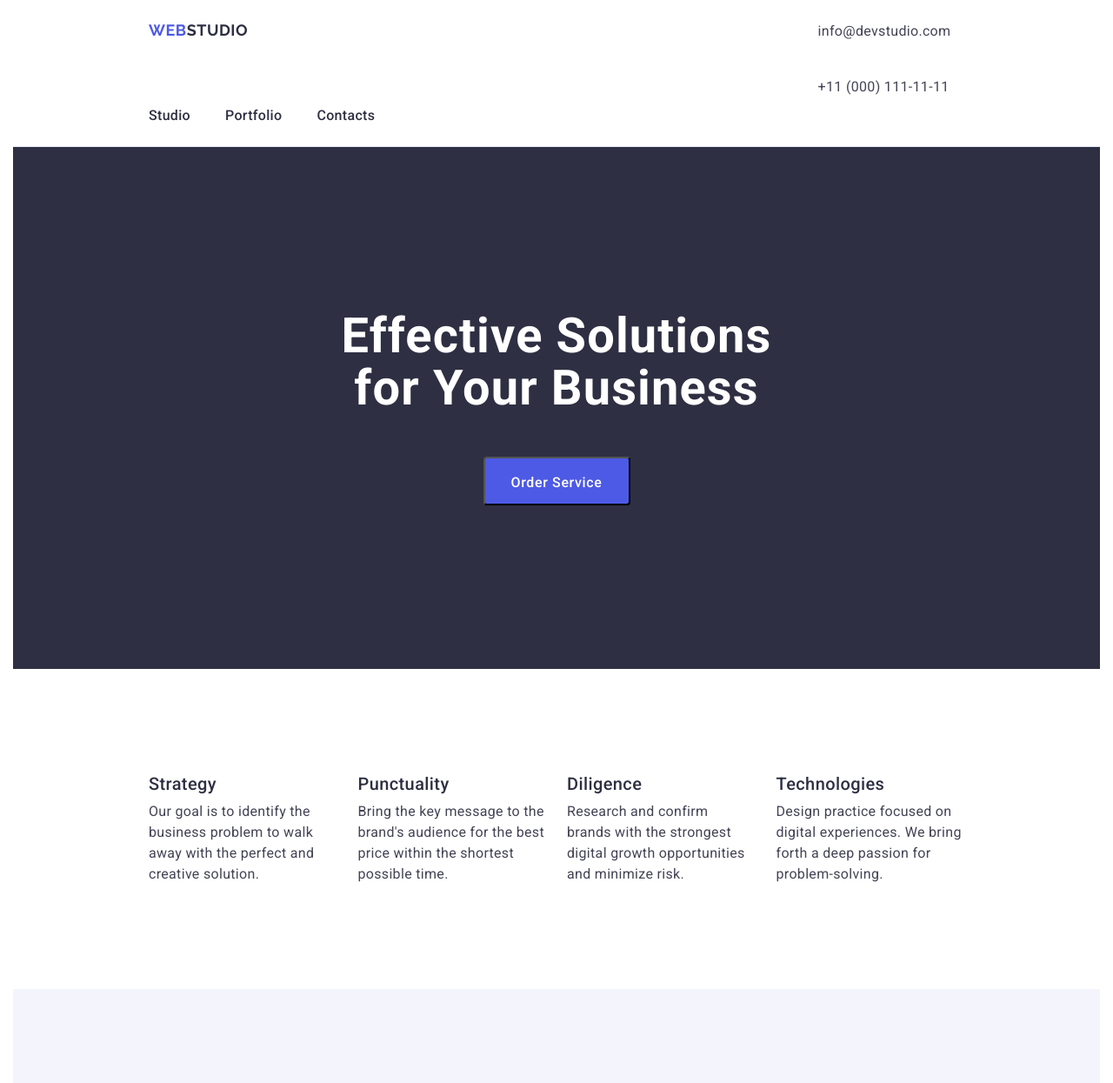
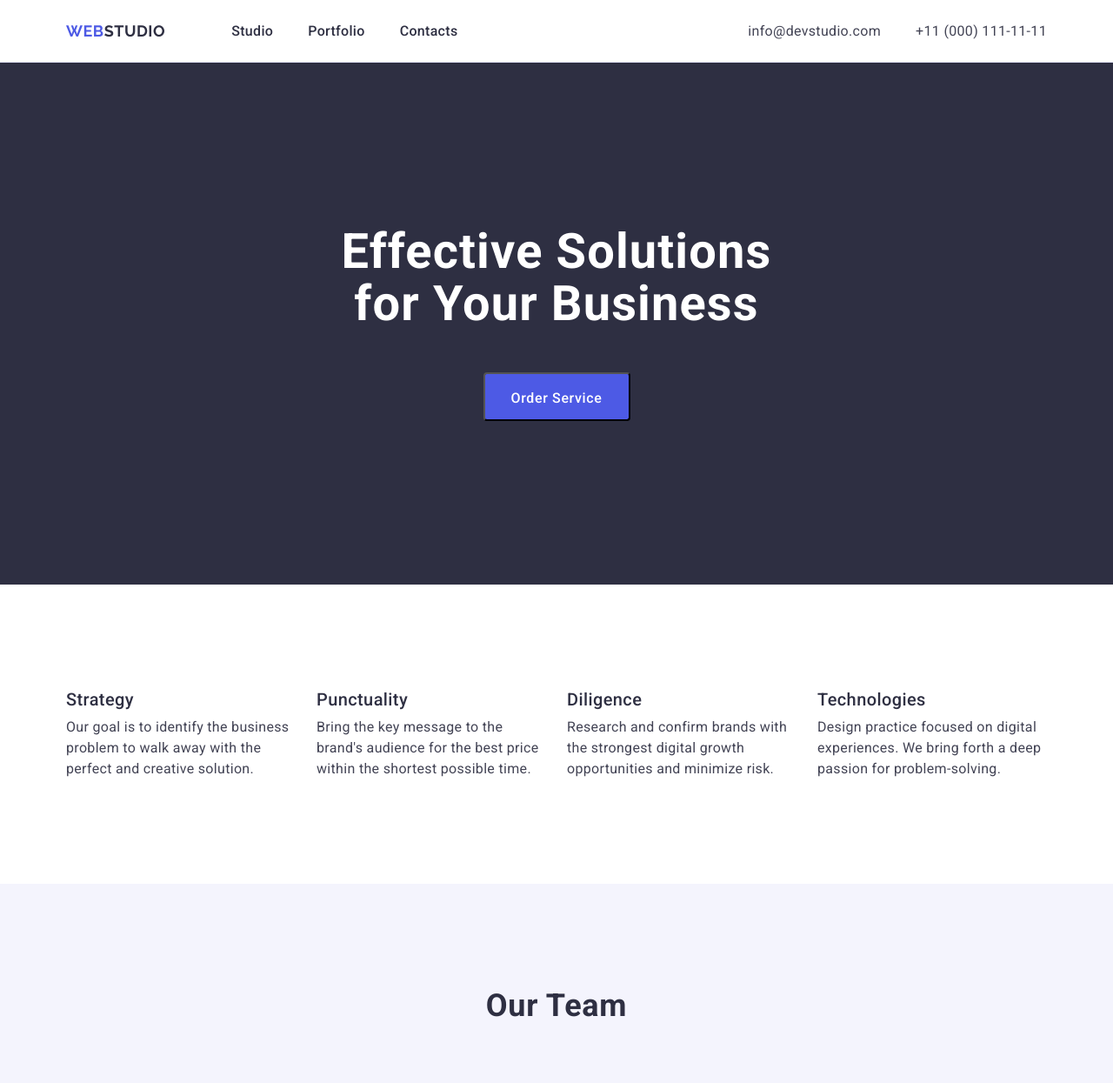
Before and after one commit to LiliaMamutova/goit-markup-hw-03, a plain HTML site: page index.html in a window 1280 px wide. Shown: the top 1245 px of the page at 87% size. Drawn offline with nearby package versions, Linux system fonts and the light colour scheme.

Commit message:
in progress

```diff
--- a/css/styles.css
+++ b/css/styles.css
@@ -7,42 +7,39 @@ body {
 }
 
 .container {
-    max-width: 1470px;
+    display: flex;
+    width: 1158px;
     padding-left: 15px;
     padding-right: 15px;
     margin: 0 auto;
 }
 
 .header-container {
+    justify-content: space-between;
+    align-items: center;
+}
+
+.header {
     display: flex;
     border-bottom: 1px solid #E7E9FC;
-    padding-top: 24px;
-    padding-bottom: 23px;
+}
 
-
-    .logo-head,
+.header-nav,
 .page-nav,
 .list-cont {
     display: flex;
     flex-wrap: wrap;
 }
 
-    .logo-head {
+.header-nav {
     display: flex;
     gap: 76px;
-        margin-left: 156px;
     align-items: center;
 }
 
 .page-nav,
 .list-cont {
-        align-items: center;
     gap: 40px;
-    }
-
-    .list-cont {
-        margin-left: 332px;
-    }
 }
 
 .accent-text-logo {
@@ -77,6 +74,11 @@ body {
     color: #404bbf;
 }
 
+.link {
+    margin-top: 24px;
+    margin-bottom: 23px;
+}
+
 ul {
     margin: 0;
     padding: 0;
@@ -98,7 +100,6 @@ img {
     display: block;
 }
 
-
 .list-cont .link-cont {
     text-decoration: none;
     list-style: none;
@@ -109,8 +110,9 @@ img {
     font-size: 16px;
     line-height: 1.5;
     letter-spacing: 0.02em;
-
-
+    margin-top: 24px;
+    margin-bottom: 23px;
+    display: block;
 }
 
 .link-cont:hover,
@@ -123,6 +125,7 @@ img {
     background-color: #2E2F42;
     height: 600px;
     text-align: center;
+}
 
 .text-hero-btn {
     padding-top: 188px;
@@ -143,13 +146,11 @@ img {
     padding: 16px 0;
     min-width: 169px;
     height: 56px;
-
 }
 
 .cta-btn:hover,
 .cta-btn:focus {
     background-color: #404BBF;
-    }
 }
 
 h1 {
@@ -163,10 +164,11 @@ h1 {
     margin: 0 auto 48px;
 }
 
-.section-features {
+.section-features {}
 
-    .text-features-h2 {
-        /*display: none;*/
+.feature-container {
+    /*justify-content: space-between;*/
+    /*align-items: center;*/
 }
 
 .text-features {
@@ -176,9 +178,9 @@ h1 {
 .list-feature {
     display: flex;
     justify-content: center;
-        /*padding: 120px 0;*/
-        margin: 120px 156px;
-
+    padding: 120px 0;
+    margin: 0 auto;
+}
 
 .card-text {
     display: block;
@@ -189,12 +191,24 @@ h1 {
 .card-text:last-child {
     margin-right: 0;
 }
-    }
-}
 
 .section-team {
     background-color: #F4F4FD;
+}
+
+.team-container {
+    display: flex;
+    flex-direction: column;
     padding-top: 120px;
+}
+
+.text-team-h2 {
+    display: block;
+    text-align: center;
+    /*margin: 120px auto;*/
+    /*padding: 156px;*/
+
+}
 
 .text-team-h3,
 .text-team {
@@ -205,6 +219,7 @@ h1 {
     display: flex;
     justify-content: center;
     padding: 72px 0 120px 0;
+}
 
 .card-team {
     background-color: #FFFFFF;
@@ -220,10 +235,7 @@ h1 {
 .team-info {
     padding: 32px 0;
 }
-    }
-}
 
-.text-features-h2,
 .text-team-h2,
 .text-portfolio-h2 {
     font-family: Roboto, sans-serif;
@@ -265,22 +277,25 @@ h1 {
 
 .section-portfolio {
     padding-top: 120px;
+}
+
+.portfolio-container {
+    flex-direction: column;
+}
 
 .text-portfolio {
     text-align: left;
 }
 
-    .portfolio-block {}
-
 .list-portfolio {
     display: flex;
     justify-content: center;
     flex-wrap: wrap;
-        width: calc(100% - (24px * 4) / 3);
     gap: 48px 24px;
     padding-top: 72px;
     padding-bottom: 120px;
     margin: 0 auto;
+}
 
 .card-portfolio {
     display: block;
@@ -291,15 +306,14 @@ h1 {
     padding: 32px 15px;
     border: 1px solid #E7E9FC;
 }
-    }
-}
 
 footer {
     background-color: #2E2F42;
     color: #F4F4FD;
     display: flex;
+}
 
-    .logo {
+.logo-footer {
     color: #F4F4FD;
 }
 
@@ -316,7 +330,6 @@ footer {
     width: 264px;
     margin: 100px 0 100px 156px;
 }
-}
 
 .visually-hidden {
     position: absolute;
--- a/index.html
+++ b/index.html
@@ -16,9 +16,9 @@
 	</head>
 
 	<body>
-		<div class="container">
-		<header class="header-container">
-			<nav class="logo-head">
+		<header class="header">
+			<div class="container header-container">
+				<nav class="header-nav">
 					<a href="./index.html" class="logo">
 						<span class="accent-text-logo">Web</span>Studio
 					</a>
@@ -34,21 +34,20 @@
 						<li><a href="tel:+110001111111" class="link-cont">+11 (000) 111-11-11</a></li>
 					</ul>
 				</address>
+				</div>
 			</header>
-		</div>
-
 			<main>
+				<section class="section-hero">
 					<div class="container">
-				<section class="section-hero">
 						<div class="text-hero-btn">
 							<h1>Effective Solutions for Your Business</h1>
 							<button type="button" class="cta-btn">Order Service</button>
 						</div>
+					</div>
 				</section>
-			</div>
 
-			<div class="container">
 				<section class="section-features">
+					<div class="container feature-container">
 						<h2 class="text-features-h2 visually-hidden">Our Features</h2>
 						<ul class="list-feature">
 							<li class="card-text">
@@ -56,30 +55,26 @@
 								<p class="text-features">Our goal is to identify the business problem to walk away with the perfect and creative
 									solution.</p>
 							</li>
-
 							<li class="card-text">
 								<h3 class="text-features-h3">Punctuality</h3>
-							<p class="text-features">Bring the key message to the brand's audience for the best price within the shortest possible
-							time.</p>
+								<p class="text-features">Bring the key message to the brand's audience for the best price within the shortest possible time.</p>
 							</li>
-
 							<li class="card-text">
 								<h3 class="text-features-h3">Diligence</h3>
 								<p class="text-features">Research and confirm brands with the strongest digital growth opportunities and minimize
 									risk.</p>
 							</li>
-
 							<li class="card-text">
 								<h3 class="text-features-h3">Technologies</h3>
 								<p class="text-features">Design practice focused on digital experiences. We bring forth a deep passion for
 									problem-solving.</p>
 							</li>
 						</ul>
+					</div>
 				</section>
-			</div>
 
-			<div class="container">
 				<section class="section-team">
+					<div class="container team-container">
 						<h2 class="text-team-h2">Our Team</h2>
 							<div class="team-block">
 								<ul class="list-team">
@@ -116,11 +111,11 @@
 									</li>
 								</ul>
 							</div>
+					</div>
 				</section>
-			</div>
 
-			<div class="container">
 				<section class="section-portfolio">
+					<div class="container portfolio-container">
 						<h2 id="portfolio" class="text-portfolio-h2">Our Portfolio</h2>
 						<div class="portfolio-block">
 							<ul class="list-portfolio">
@@ -131,7 +126,6 @@
 										<p class="text-portfolio">App</p>
 									</div>
 								</li>
-
 								<li class="card-portfolio">
 									<img src="./images/cashless_payment.jpg" height="300" width="360" alt="Cashless Payment" />
 									<div class="portfolio-info">
@@ -139,7 +133,6 @@
 										<p class="text-portfolio">Marketing</p>
 									</div>
 								</li>
-
 								<li class="card-portfolio">
 									<img src="./images/meditation_app.jpg" height="300" width="360" alt="Meditation App" />
 									<div class="portfolio-info">
@@ -147,7 +140,6 @@
 										<p class="text-portfolio">App</p>
 									</div>
 								</li>
-
 								<li class="card-portfolio">
 									<img src="./images/taxi_service.jpg" height="300" width="360" alt="Taxi Service" />
 									<div class="portfolio-info">
@@ -155,7 +147,6 @@
 										<p class="text-portfolio">Marketing</p>
 									</div>
 								</li>
-
 								<li class="card-portfolio">
 									<img src="./images/screen_illustrations.jpg" height="300" width="360" alt="Screen Illustrations" />
 									<div class="portfolio-info">
@@ -163,7 +154,6 @@
 										<p class="text-portfolio">Design</p>
 									</div>
 								</li>
-
 								<li class="card-portfolio">
 									<img src="./images/online_courses.jpg" height="300" width="360" alt="Online Courses" />
 									<div class="portfolio-info">
@@ -173,14 +163,12 @@
 								</li>
 							</ul>
 							</div>
+					</div>
 				</section>
-			</div>
 			</main>
-
-			<div class="container">
 			<footer>
 				<div class="footer-info">
-					<a href="./index.html" class="logo">
+					<a href="./index.html" class="logo logo-footer">
 						<span class="accent-text-logo">Web</span>Studio
 					</a>
 					<p class="text-footer">Increase the flow of customers and sales for your business with digital marketing & growth solutions.</p>
```
Lines whose indentation alone changed are shown as unchanged.
